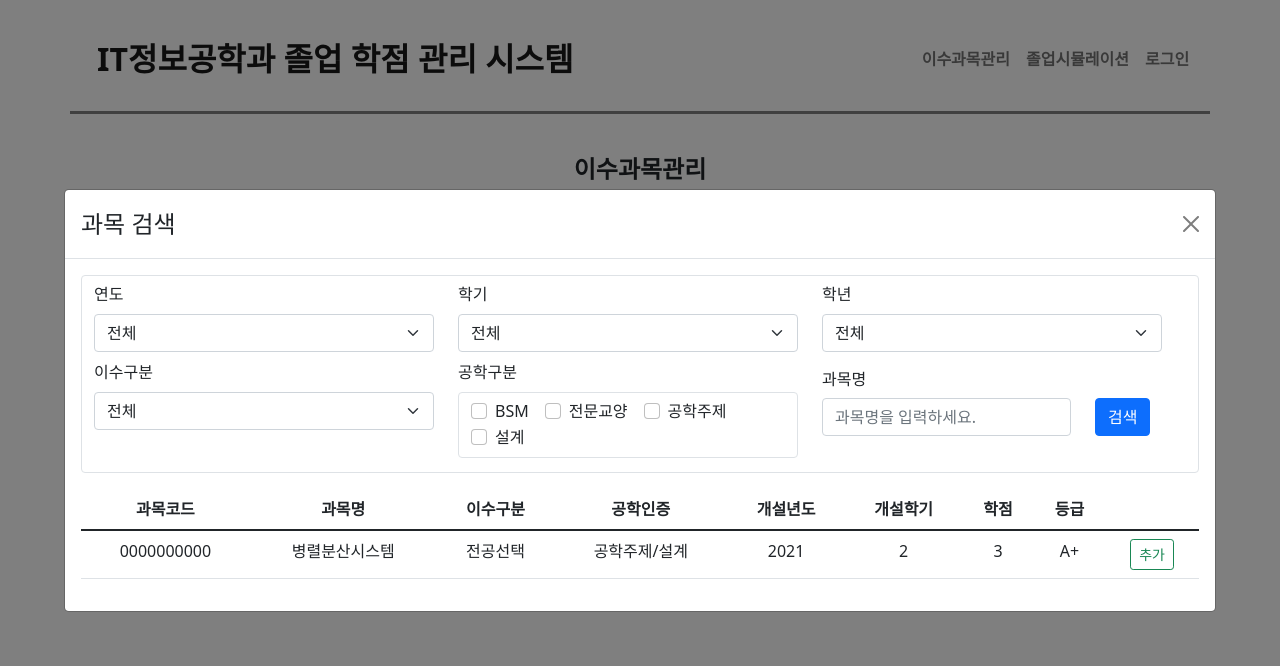
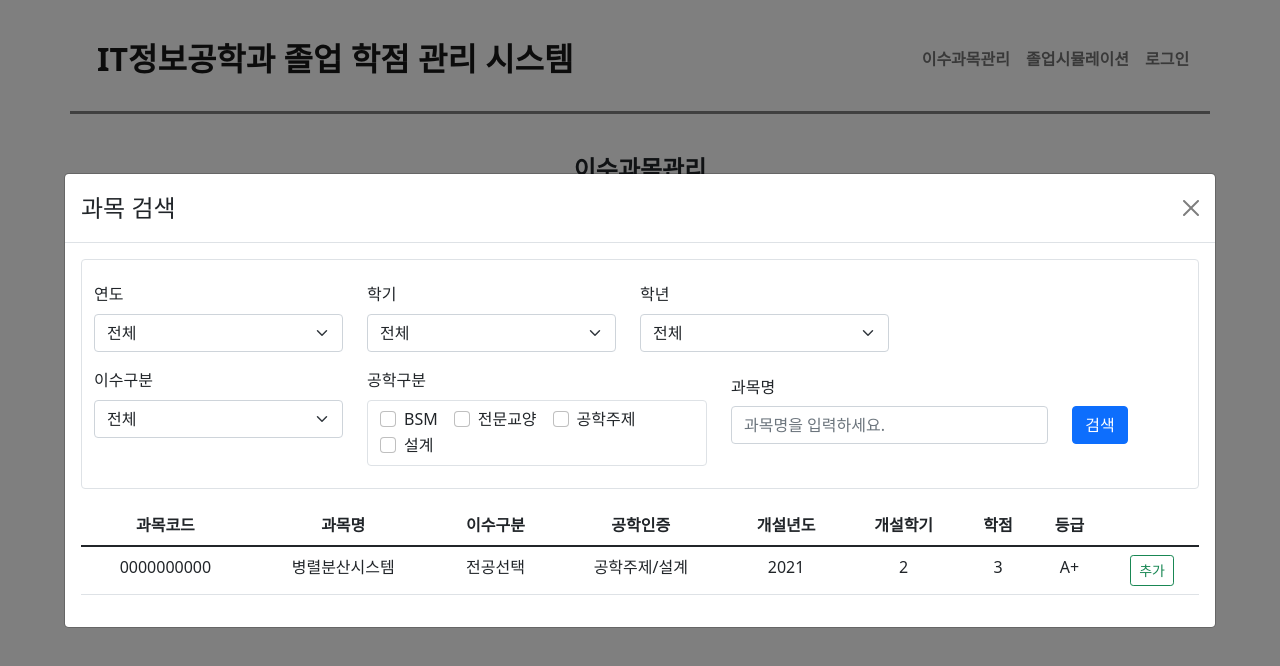
Before and after one commit to ekdud0529/CreditManageSystem, a React (Create React App) app in the folder frontend/: page /manage in a window 1280 px wide. Both pictures are taken after a click on the button "추가". Shown: the top 666 px of the page. Built offline with nearby package versions, Linux system fonts and the light colour scheme.

Commit message:
Update : update location
1. 검색폼 위치 조정

Update : #3

```diff
--- a/frontend/src/components/tables.js
+++ b/frontend/src/components/tables.js
@@ -87,8 +87,8 @@ class Tables extends Component{
                 break;
             case 4:
                 _content =  <Form className="border mb-3">
-                                <Row className="mb-2">
-                                    <Form.Group as={Col}>
+                                <Row className="my-3">
+                                    <Form.Group as={Col} md={3}>
                                         <Form.Label>연도</Form.Label>
                                         <Form.Select>
                                             <option>전체</option>
@@ -99,7 +99,7 @@ class Tables extends Component{
                                             <option>2017</option>
                                         </Form.Select>
                                     </Form.Group>
-                                    <Form.Group as={Col}>
+                                    <Form.Group as={Col} md={3}>
                                         <Form.Label>학기</Form.Label>
                                         <Form.Select>
                                             <option>전체</option>
@@ -107,7 +107,7 @@ class Tables extends Component{
                                             <option>2</option>
                                         </Form.Select>
                                     </Form.Group>
-                                    <Form.Group as={Col}>
+                                    <Form.Group as={Col} md={3}>
                                         <Form.Label>학년</Form.Label>
                                         <Form.Select>
                                             <option>전체</option>
@@ -118,8 +118,8 @@ class Tables extends Component{
                                         </Form.Select>
                                     </Form.Group>
                                 </Row>
-                                <Row className="mb-2">
-                                    <Form.Group as={Col}>
+                                <Row className="my-3">
+                                    <Form.Group as={Col} md={3}>
                                         <Form.Label>이수구분</Form.Label>
                                         <Form.Select>
                                             <option value="00">전체</option>
@@ -130,7 +130,7 @@ class Tables extends Component{
                                             <option value="00">공통필수</option>
                                         </Form.Select>
                                     </Form.Group>
-                                    <Form.Group as={Col}>
+                                    <Form.Group as={Col} md={4}>
                                         <Form.Label>공학구분</Form.Label>
                                         <div className="border">
                                             <Form.Check inline label="BSM" name="abeek" type="checkbox"/>
```
